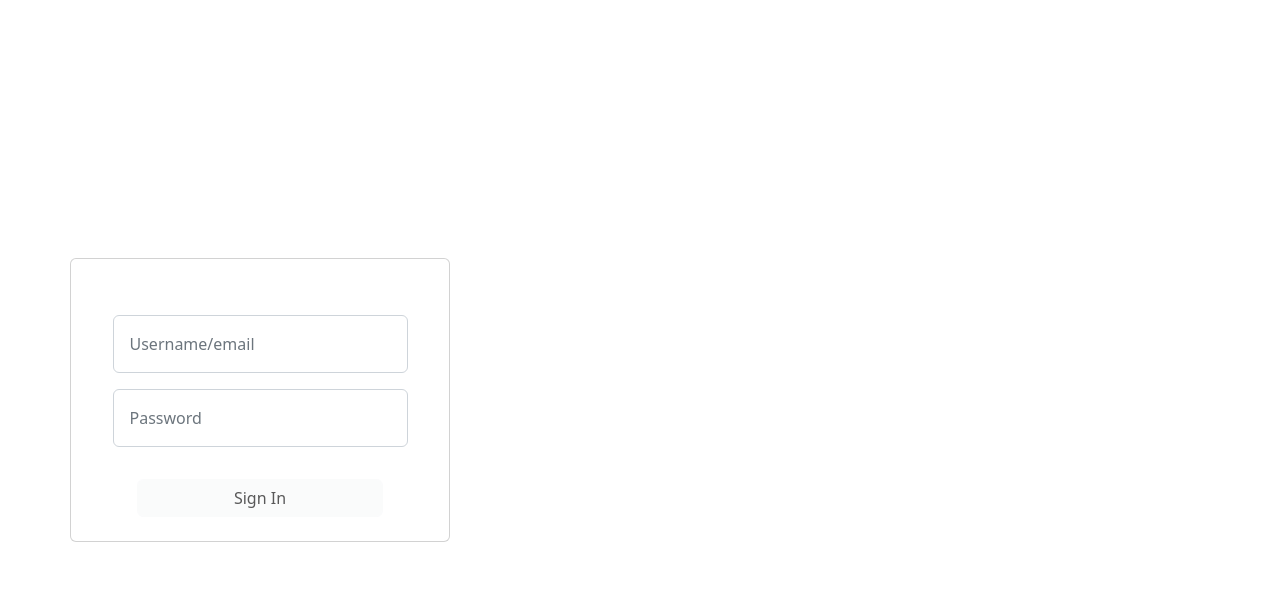
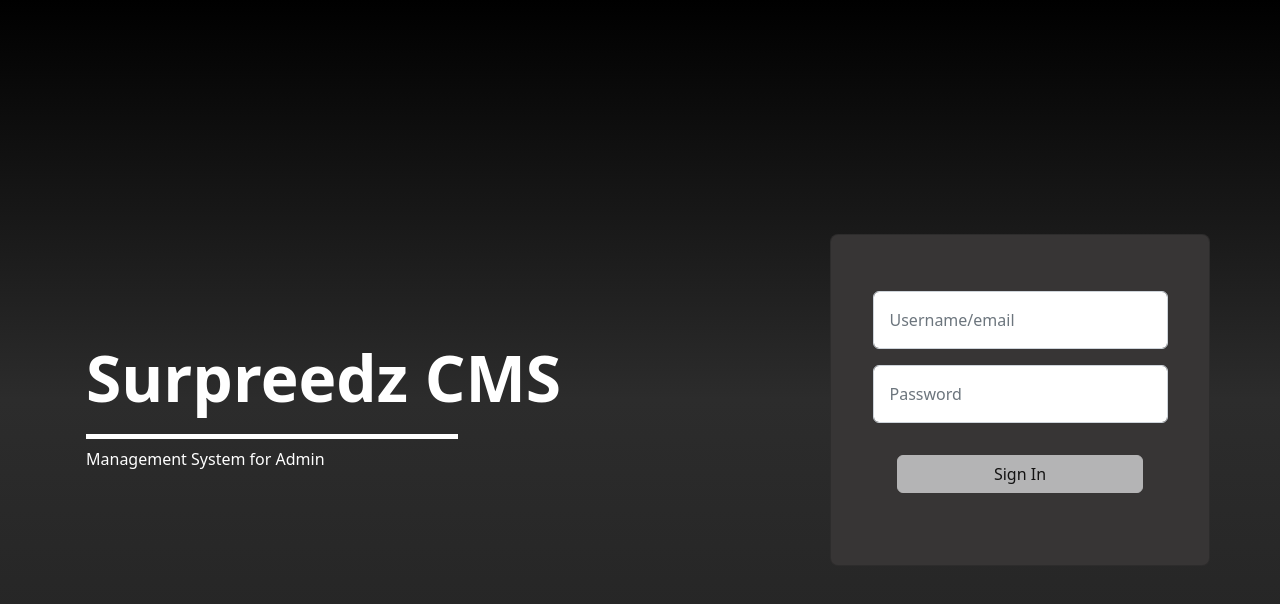
Before and after one commit to PandaNoob13/surpreedz-cms, a React (Create React App) app: page / in a window 1280 px wide. Shown: the top 604 px of the page. Built offline with nearby package versions, Linux system fonts and the light colour scheme.

Commit message:
styling verification account

```diff
--- a/package.json
+++ b/package.json
@@ -21,6 +21,7 @@
     "react-router-dom": "^6.0.2",
     "react-scripts": "5.0.1",
     "styled-components": "^5.3.6",
+    "sweetalert": "^2.1.2",
     "web-vitals": "^2.1.4"
   },
   "scripts": {
--- a/src/App.js
+++ b/src/App.js
@@ -1,13 +1,11 @@
 import AppRouter from './navigation/AppRouter';
 import { AuthProvider } from './shared/UseAuth';
-import Datatable from './features/Datatable/Datatable';
 
 function App() {
   return (
     <>
     <AuthProvider>
         <AppRouter />
-        {/* <Datatable /> */}
    </AuthProvider>
     </>
 
--- a/src/features/SignIn/SignInView.js
+++ b/src/features/SignIn/SignInView.js
@@ -1,5 +1,6 @@
 import { useEffect, useState } from "react";
 import useSignIn from "./useSignIn";
+import './signInView.css';
 
 
 const SignInView = () => {
@@ -70,9 +71,13 @@ const SignInView = () => {
     <div className="bg-request-page">
           <div className="container d-flex flex-column min-vh-100 py-auto">
                   <div className="row my-auto">
-
-                  <div  className="col-lg-4 card bg-card align-self-center align-items-center">
-                      <form onSubmit={handleSubmit} className="col-md-10 d-flex pt-5 flex-column justify-content-center align-items-center text-center ">
+                    <div className="col-md-8 my-auto px-2 py-4">
+                        <div className="welcometext m-2">Surpreedz CMS</div>
+                        <div className="col-md-6 hr m-2"></div>
+                        <div className="liberate m-2">Management System for Admin</div>
+                    </div>
+                  <div  className="col-lg-4 card bg-card  align-items-center">
+                      <form onSubmit={handleSubmit} className="col-md-10 d-flex pt-5 pb-5 flex-column justify-content-center align-items-center text-center ">
                           <input className="form-control p-3 m-2"
                           placeholder="Username/email"
                           type="email"
--- /dev/null
+++ b/src/features/SignIn/signInView.css
@@ -0,0 +1,114 @@
+.bg-request-page{
+    background-image: linear-gradient(black, #2C2C2C, #212121);
+    height: -o-calc(100% - 89px); /* opera */
+    height: -webkit-calc(100% - 89px); /* google, safari */
+    height: -moz-calc(100% - 89px); /* firefox */
+}
+
+.bg-card{
+    background-color: #373535;
+    border-radius: 8px;
+}
+
+.hr{
+    height: 5px;
+    background-color: #ffffff;
+    border: none;
+}
+
+.form-floating:focus-within{
+    z-index: 2;
+}
+
+.by-joining{
+    font-weight:100;
+    font-size: 15px;
+    color: #FFFFFF;
+    margin-top: 5%;
+}
+
+.already{
+    font-weight:100;
+    font-size: 15px;
+    color: #FFFFFF;
+    margin-right: 10px;
+}
+
+.sign-in{
+    font-weight:bold;
+    font-size: 15px;
+    color: #FFFFFF;
+    margin-left: 10px;
+}
+
+.welcometext{
+    font-weight: bold;
+    font-size: 64px;
+    color: #FFFFFF;
+}
+
+.liberate{
+    font-weight: normal;
+    font-size: 16px;
+    color: #FFFFFF;
+}
+
+/* CSS for sign in button text */
+
+.btn-link:hover {
+    color: #d3d4d5;
+}
+
+/* CSS for password show/hide button */
+
+.input-text {
+    position: relative;
+}
+
+.input-text .eye-slash {
+    position: absolute;
+    right: 10px;
+    top: 20px;
+    font-size:1.2rem;
+    cursor:pointer;
+}
+.eye {
+    position: absolute;
+    right: 10px;
+    top: 20px;
+    font-size:1.2rem;
+    cursor:pointer;
+}
+
+.type_password {
+    border: 1px solid red !important
+}
+
+/* CSS for Modal popups */
+
+.swal-modal {
+    background-color: #212121;
+    border-radius: 12px;
+}
+
+.swal-title, .swal-text {
+    color: #FFFFFF;
+}
+
+.swal-icon--success__hide-corners {
+    background: none !important;
+}
+.swal-icon--success:before, .swal-icon--success:after {
+    background: none !important;
+}
+
+.swal-button {
+    background-color: #f8f9fa;
+    color: black;
+    transition: color .15s ease-in-out,background-color .15s ease-in-out,border-color .15s ease-in-out,box-shadow .15s ease-in-out;
+}
+
+.swal-button:not([disabled]):hover {
+    background-color: #d3d4d5;
+    transition: color .15s ease-in-out,background-color .15s ease-in-out,border-color .15s ease-in-out,box-shadow .15s ease-in-out;
+}
--- a/src/features/VerificationAccount/state/RequestVerification.js
+++ b/src/features/VerificationAccount/state/RequestVerification.js
@@ -4,19 +4,49 @@ import {faXmark} from "@fortawesome/free-solid-svg-icons";
 import { useEffect, useState } from "react";
 import { Button, Container } from "react-bootstrap";
 import useVerificationAccount from '../useVerificationAccount'
+import { useNavigate } from "react-router-dom";
+import swal from "sweetalert";
 
 const RequestVerification = () => {
     const {onGetRequestVirefication,requestVerif,onUpdateVerifStatusAccount} = useVerificationAccount();
+    const navigate = useNavigate();
+    const [trigger,setTrigger] = useState(false)
 
     useEffect(() =>{
 
       onGetRequestVirefication();
       console.log('RequestVerification => ', requestVerif);
-    },[])
+    },[trigger])
 
     const handleAction = async (id,verifStatus,verifRequest) => {
       try {
           await onUpdateVerifStatusAccount(id,verifStatus,verifRequest)
+          setTrigger(!trigger);
+
+          if (verifStatus) {
+            swal({
+                title:'Update Verification Account Success',
+                text:'Check the list of verified accounts!',
+                icon:'success',
+                buttons:["No", "Yes"]
+            }).then((value)=> {
+                if (value) {
+                    navigate('/list-verified-account')
+                }
+            })
+            }else if(verifStatus === false){
+                swal({
+                    title:'Update Verification Account Success',
+                    text:'Check the list of unverified accounts !',
+                    icon:'success',
+                    buttons:["No", "Yes"]
+                }).then((value)=> {
+                    if (value) {
+                        navigate('/list-unverified-account')
+                    }
+                })
+         }
+
       } catch (error) {
           console.log('error', error);
       }
--- a/src/navigation/Navbar/NavBarDashboard.js
+++ b/src/navigation/Navbar/NavBarDashboard.js
@@ -20,10 +20,10 @@ const NavBarDashboard = () => {
                         <button  className="btn btn-light m-1 mx-2">Request Verification</button>
                    </NavLink>
                    <NavLink to='/list-verified-account'>
-                        <button  className="btn btn-light m-1 mx-2">List Verified Account</button>
+                        <button  className="btn btn-light m-1 mx-2">Verified Account</button>
                    </NavLink>
                    <NavLink to='/list-unverified-account'>
-                        <button  className="btn btn-light m-1 mx-2">List UnVerified Account</button>
+                        <button  className="btn btn-light m-1 mx-2">Unverified Account</button>
                    </NavLink>
 
             </div>
```
Also changed, not shown: 1 other file (tests, documents, lock files or other folders).
